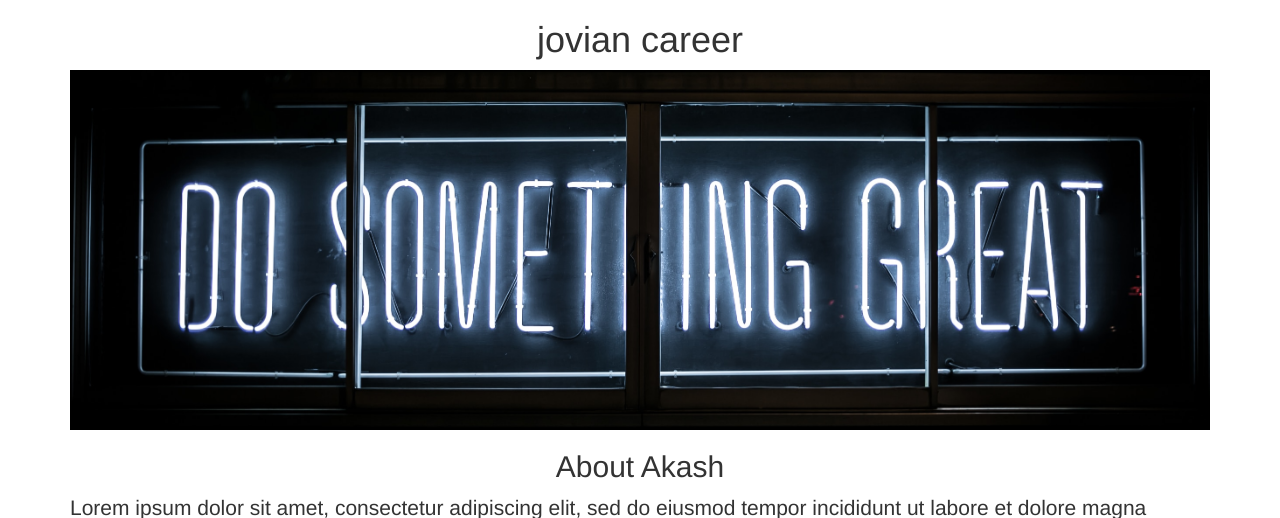
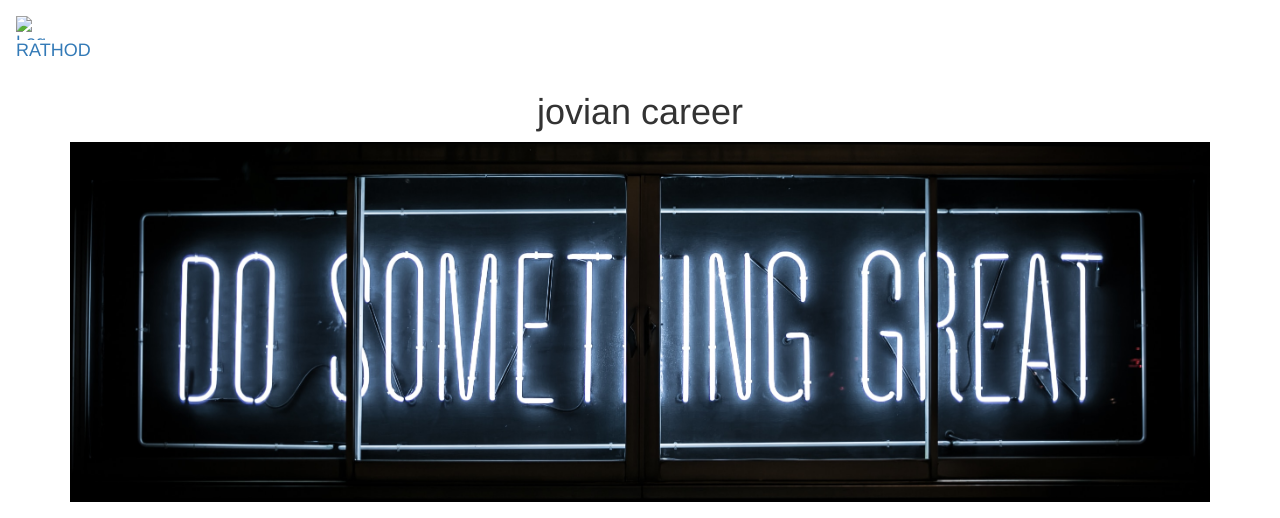
Before and after one commit to Akash143333/jovian-careers-websitee, a Flask app: page / in a window 1280 px wide. Shown: the top 518 px of the page. Run offline with Flask 2, Linux system fonts and the light colour scheme.

Commit message:
added logo

```diff
--- a/templates/home.html
+++ b/templates/home.html
@@ -15,6 +15,7 @@
     </style>
   </head>
   <body>
+    {% include 'nav.html' %}
     <div class="container">
     <h1 class="text-center mt-2 mb-4">
       {{company_name}} career</h1>
--- /dev/null
+++ b/templates/nav.html
@@ -0,0 +1,8 @@
+<nav class="navbar bg-body-tertiary">
+  <div class="container-fluid">
+    <a class="navbar-brand" href="#">
+      <img src="/static/logoo.svg" alt="Logo" width="30" height="24" class="d-inline-block align-text-top">
+      RATHOD
+    </a>
+  </div>
+</nav>
```
Also changed, not shown: static/logoo.svg (added).
